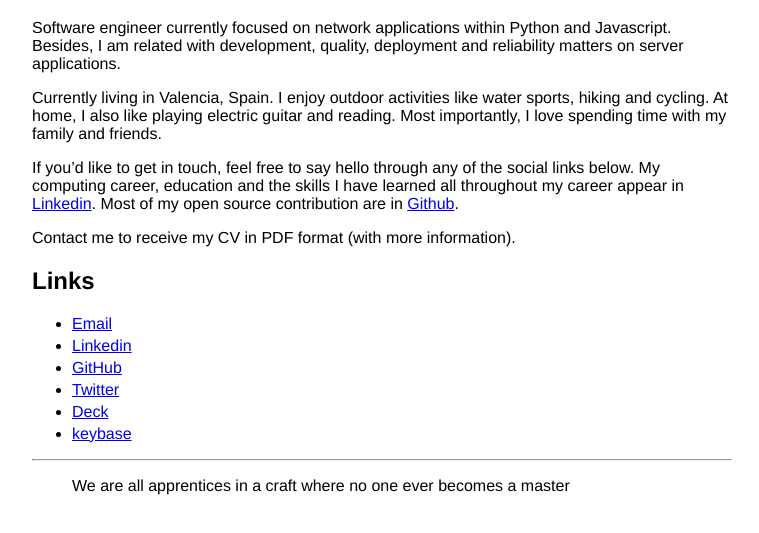
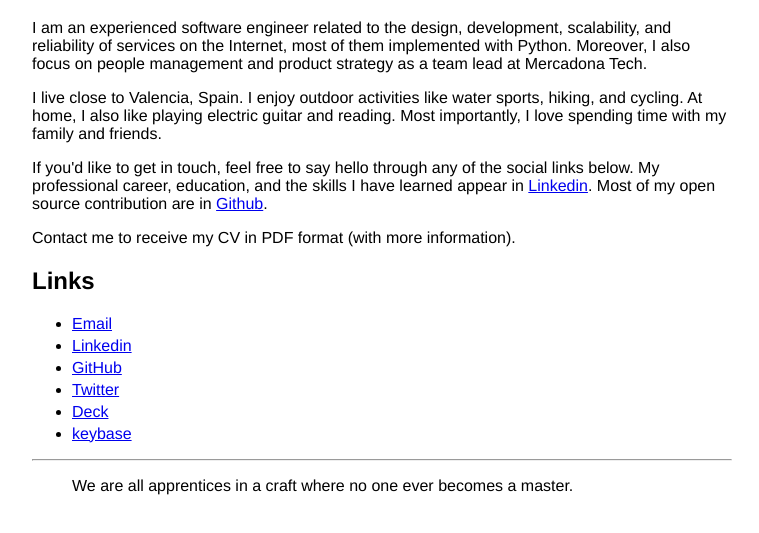
Before and after one commit to antoniobusrod/antoniobusrod.github.io, a plain HTML site: page index.html in a window 1280 px wide. Shown: the part 61-594 px from the top of the page, without its empty margins (258-1017 px from the left). Drawn offline with Linux system fonts and the light colour scheme.

Commit message:
Update content with the recent events

```diff
--- a/index.html
+++ b/index.html
@@ -12,9 +12,9 @@
 <header id="title-block-header">
 <h1 class="title">Antonio Bustos</h1>
 </header>
-<p>Software engineer currently focused on network applications within Python and Javascript. Besides, I am related with development, quality, deployment and reliability matters on server applications.</p>
-<p>Currently living in Valencia, Spain. I enjoy outdoor activities like water sports, hiking and cycling. At home, I also like playing electric guitar and reading. Most importantly, I love spending time with my family and friends.</p>
-<p>If you’d like to get in touch, feel free to say hello through any of the social links below. My computing career, education and the skills I have learned all throughout my career appear in <a href="https://es.linkedin.com/in/antoniobusrod">Linkedin</a>. Most of my open source contribution are in <a href="https://github.com/antoniobusrod">Github</a>.</p>
+<p>I am an experienced software engineer related to the design, development, scalability, and reliability of services on the Internet, most of them implemented with Python. Moreover, I also focus on people management and product strategy as a team lead at Mercadona Tech.</p>
+<p>I live close to Valencia, Spain. I enjoy outdoor activities like water sports, hiking, and cycling. At home, I also like playing electric guitar and reading. Most importantly, I love spending time with my family and friends.</p>
+<p>If you'd like to get in touch, feel free to say hello through any of the social links below. My professional career, education, and the skills I have learned appear in <a href="https://es.linkedin.com/in/antoniobusrod">Linkedin</a>. Most of my open source contribution are in <a href="https://github.com/antoniobusrod">Github</a>.</p>
 <p>Contact me to receive my CV in PDF format (with more information).</p>
 <h2 id="links">Links</h2>
 <ul>
@@ -27,7 +27,7 @@
 </ul>
 <hr />
 <blockquote>
-<p>We are all apprentices in a craft where no one ever becomes a master</p>
+<p>We are all apprentices in a craft where no one ever becomes a master.</p>
 </blockquote>
 <div id="wcb" class="carbonbadge"></div>
 <script src="https://unpkg.com/website-carbon-badges@1.1.3/b.min.js" defer></script>
```
